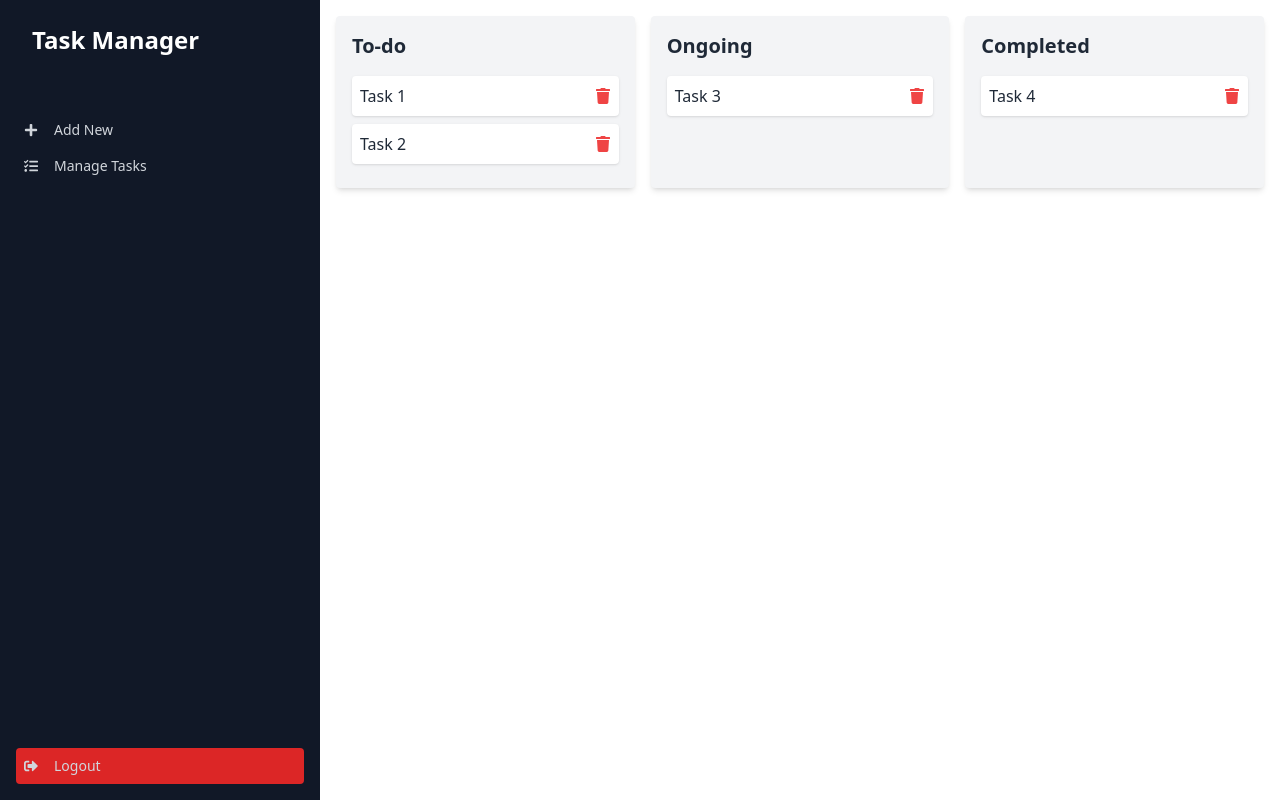
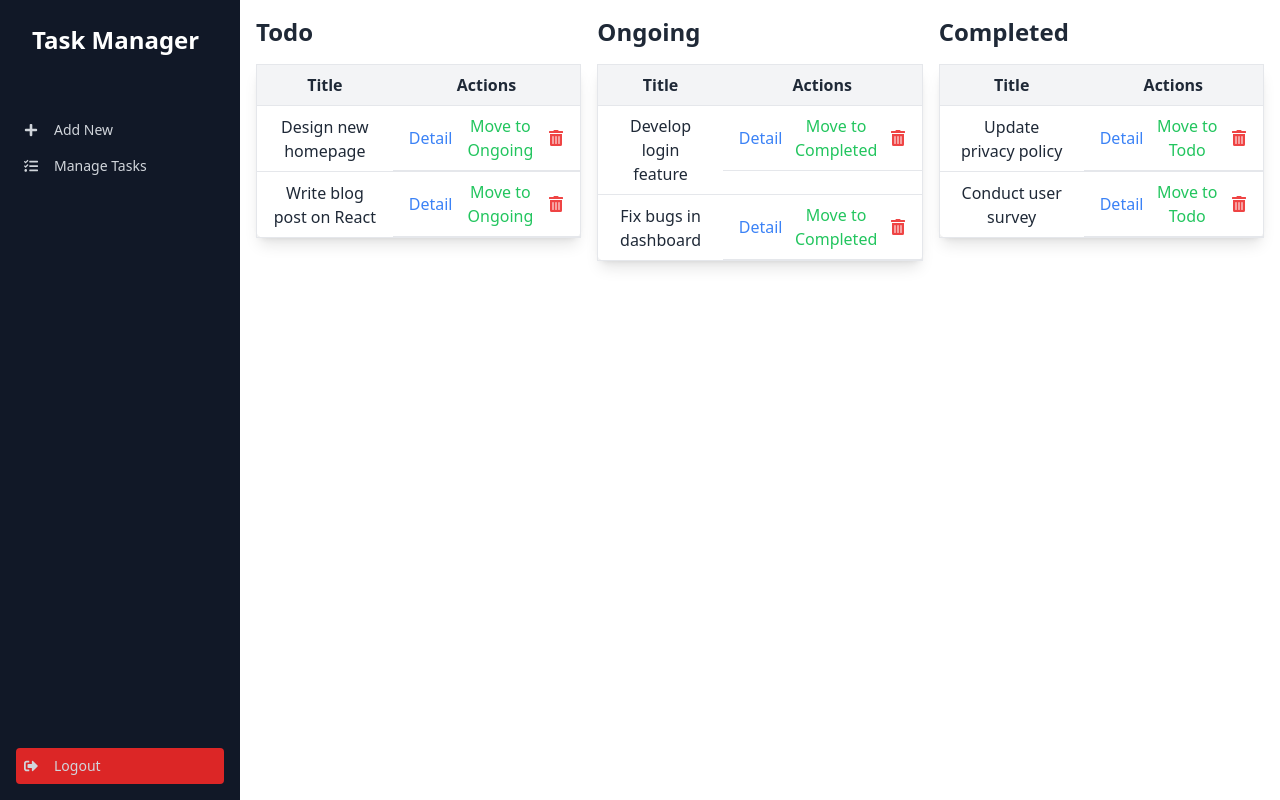
Before and after one commit to sisrafilss/task-management-client, a React (Vite) app: page /dashboard in a window 1280 px wide. Built offline with nearby package versions, Linux system fonts and the light colour scheme; no server answers; sample sign-in values are in the browser's storage.

Commit message:
manage tasks page in dashboard added

```diff
--- a/package.json
+++ b/package.json
@@ -19,6 +19,7 @@
     "react-hook-form": "^7.51.5",
     "react-hot-toast": "^2.4.1",
     "react-icons": "^5.2.1",
+    "react-modal": "^3.16.1",
     "react-router-dom": "^6.23.1"
   },
   "devDependencies": {
--- /dev/null
+++ b/src/components/TaskDetailModal.jsx
@@ -0,0 +1,42 @@
+/* eslint-disable react/prop-types */
+import Modal from "react-modal";
+
+const TaskDetailModal = ({ isOpen, onRequestClose, task }) => {
+  return (
+    <Modal
+      isOpen={isOpen}
+      onRequestClose={onRequestClose}
+      className="absolute inset-0 flex items-center justify-center p-4 bg-opacity-50 bg-gray-900"
+      overlayClassName="fixed inset-0 bg-black bg-opacity-50"
+      contentLabel="Task Detail Modal"
+    >
+      <div className="bg-white rounded-lg shadow-lg max-w-md w-full p-4">
+        <div className="flex justify-between items-center">
+          <h2 className="text-2xl font-bold">{task.title}</h2>
+          <button
+            className="text-gray-400 hover:text-gray-600"
+            onClick={onRequestClose}
+          >
+            &times;
+          </button>
+        </div>
+        <p className="text-sm text-gray-500">Deadline: {task.deadline}</p>
+        <p
+          className={`text-sm ${
+            task.priority === "high"
+              ? "text-red-500"
+              : task.priority === "moderate"
+              ? "text-yellow-500"
+              : "text-green-500"
+          }`}
+        >
+          Priority:{" "}
+          {task.priority.charAt(0).toUpperCase() + task.priority.slice(1)}
+        </p>
+        <p className="mt-2">{task.description}</p>
+      </div>
+    </Modal>
+  );
+};
+
+export default TaskDetailModal;
--- a/src/layouts/DashboardLayout.jsx
+++ b/src/layouts/DashboardLayout.jsx
@@ -44,7 +44,7 @@ const DashboardLayout = () => {
           onClick={closeDrawer}
           aria-label="close sidebar"
         ></label>
-        <ul className="menu p-4 w-80 min-h-full bg-gray-900 text-gray-300">
+        <ul className="menu p-4 w-60 min-h-full bg-gray-900 text-gray-300">
           {/* Sidebar content */}
           <li className="mb-6">
             <Link
--- a/src/pages/Dashboard/ManageTasks.jsx
+++ b/src/pages/Dashboard/ManageTasks.jsx
@@ -1,139 +1,215 @@
+/* eslint-disable no-unused-vars */
+// src/App.jsx
 import { useState } from "react";
-import { FaTrash } from "react-icons/fa";
-import { DragDropContext, Droppable, Draggable } from "react-beautiful-dnd";
+import { FaTrashAlt } from "react-icons/fa";
+// import Modal from "react-modal";
 import toast, { Toaster } from "react-hot-toast";
-import { motion } from "framer-motion";
+import TaskDetailModal from "../../components/TaskDetailModal";
+import { initialTasks } from "./draft";
 
-// Initial dummy tasks
-const initialTasks = {
-  todo: [
-    { id: "1", content: "Task 1" },
-    { id: "2", content: "Task 2" },
-  ],
-  ongoing: [{ id: "3", content: "Task 3" }],
-  completed: [{ id: "4", content: "Task 4" }],
+// Modal.setAppElement('#root');
+
+const ManageTasks = () => {
+  // Dummy task data
+
+  const [toDos, setToDos] = useState(initialTasks.todo);
+  const [onGoing, setOnGoing] = useState(initialTasks.ongoing);
+  const [completed, setCompleted] = useState(initialTasks.completed);
+
+  const [modalIsOpen, setModalIsOpen] = useState(false);
+  const [selectedTask, setSelectedTask] = useState(null);
+
+  const openModal = (task) => {
+    setSelectedTask(task);
+    setModalIsOpen(true);
   };
 
-const ManageTasks = () => {
-  const [tasks, setTasks] = useState(initialTasks);
-
-  // Handle delete functionality
-  const handleDelete = (section, taskId) => {
-    const confirmDelete = () => {
-      setTasks((prevTasks) => ({
-        ...prevTasks,
-        [section]: prevTasks[section].filter((task) => task.id !== taskId),
-      }));
-      toast.success("Task deleted successfully!");
+  const closeModal = () => {
+    setModalIsOpen(false);
+    setSelectedTask(null);
   };
 
-    toast(
-      (t) => (
-        <span>
-          Are you sure you want to delete this task?
-          <div className="flex justify-center gap-2 mt-2">
+  const handleMove = (section, taskId) => {
+    let task;
+    if (section === "todo") {
+      task = toDos.find((task) => task.id === taskId);
+      setToDos(toDos.filter((task) => task.id !== taskId));
+      setOnGoing([...onGoing, task]);
+    } else if (section === "ongoing") {
+      task = onGoing.find((task) => task.id === taskId);
+      setOnGoing(onGoing.filter((task) => task.id !== taskId));
+      setCompleted([...completed, task]);
+    } else if (section === "completed") {
+      task = completed.find((task) => task.id === taskId);
+      setCompleted(completed.filter((task) => task.id !== taskId));
+      setToDos([...toDos, task]);
+    }
+  };
+
+  // Handle delete with react-hot-toast
+  const handleDelete = (section, taskId) => {
+    toast((t) => (
+      <div className="text-gray-900">
+        <p>Are you sure you want to delete this task?</p>
+        <div className="flex justify-end space-x-2 mt-2">
           <button
-              onClick={() => {
-                confirmDelete();
-                toast.dismiss(t.id);
-              }}
-              className="bg-red-500 text-white px-4 py-1 rounded"
+            className="bg-gray-200 px-3 py-1 rounded hover:bg-gray-300"
+            onClick={() => toast.dismiss(t.id)}
           >
-              Yes
+            Cancel
           </button>
           <button
-              onClick={() => toast.dismiss(t.id)}
-              className="bg-gray-300 px-4 py-1 rounded"
+            className="bg-red-500 text-white px-3 py-1 rounded hover:bg-red-600"
+            onClick={() => {
+              if (section === "todo") {
+                setToDos(toDos.filter((task) => task.id !== taskId));
+              } else if (section === "ongoing") {
+                setOnGoing(onGoing.filter((task) => task.id !== taskId));
+              } else if (section === "completed") {
+                setCompleted(completed.filter((task) => task.id !== taskId));
+              }
+              toast.dismiss(t.id);
+              toast.success("Task deleted successfully");
+            }}
           >
-              No
+            Confirm
           </button>
         </div>
-        </span>
-      ),
-      {
-        duration: 5000,
-      }
-    );
+      </div>
+    ));
   };
 
-  // Handle drag end event
-  const onDragEnd = (result) => {
-    const { source, destination } = result;
+  return (
+    <div className="p-4 grid gap-4 lg:grid-cols-3 grid-cols-1">
+      <Toaster />
 
-    if (!destination) return; // Task was dropped outside the list
+      {/* Todo Section */}
+      <div className="mb-8">
+        <h2 className="text-2xl font-bold mb-4 capitalize">Todo</h2>
+        <table className="min-w-full bg-white border border-gray-200 shadow-lg rounded-lg mb-8">
+          <thead className="bg-gray-100">
+            <tr>
+              <th className="py-2 px-4 border-b">Title</th>
+              <th className="py-2 px-4 border-b">Actions</th>
+            </tr>
+          </thead>
+          <tbody>
+            {toDos.map((task, i) => (
+              <tr key={task.id} className="text-center border-t">
+                <td className="py-2 px-4 border-b">{task.title}</td>
+                <td className="py-2 px-4 border-b flex justify-center space-x-2">
+                  <button
+                    className="text-blue-500 hover:text-blue-700"
+                    onClick={() => openModal(task)}
+                  >
+                    Detail
+                  </button>
+                  <button
+                    className="text-green-500 hover:text-green-700"
+                    onClick={() => handleMove("todo", task.id)}
+                  >
+                    Move to Ongoing
+                  </button>
+                  <button
+                    className="text-red-500 hover:text-red-700"
+                    onClick={() => handleDelete("todo", task.id)}
+                  >
+                    <FaTrashAlt />
+                  </button>
+                </td>
+              </tr>
+            ))}
+          </tbody>
+        </table>
+      </div>
 
-    // If the task was dropped in the same place, do nothing
-    if (
-      source.droppableId === destination.droppableId &&
-      source.index === destination.index
-    ) {
-      return;
-    }
+      {/* Ongoing Section */}
+      <div className="mb-8">
+        <h2 className="text-2xl font-bold mb-4 capitalize">Ongoing</h2>
+        <table className="min-w-full bg-white border border-gray-200 shadow-lg rounded-lg mb-8">
+          <thead className="bg-gray-100">
+            <tr>
+              <th className="py-2 px-4 border-b">Title</th>
+              <th className="py-2 px-4 border-b">Actions</th>
+            </tr>
+          </thead>
+          <tbody>
+            {onGoing.map((task, i) => (
+              <tr key={task.id} className="text-center border-t">
+                <td className="py-2 px-4 border-b">{task.title}</td>
+                <td className="py-2 px-4 border-b flex justify-center space-x-2">
+                  <button
+                    className="text-blue-500 hover:text-blue-700"
+                    onClick={() => openModal(task)}
+                  >
+                    Detail
+                  </button>
+                  <button
+                    className="text-green-500 hover:text-green-700"
+                    onClick={() => handleMove("ongoing", task.id)}
+                  >
+                    Move to Completed
+                  </button>
+                  <button
+                    className="text-red-500 hover:text-red-700"
+                    onClick={() => handleDelete("ongoing", task.id)}
+                  >
+                    <FaTrashAlt />
+                  </button>
+                </td>
+              </tr>
+            ))}
+          </tbody>
+        </table>
+      </div>
 
-    // Reorder tasks
-    const sourceTasks = Array.from(tasks[source.droppableId]);
-    const [movedTask] = sourceTasks.splice(source.index, 1);
-    const destinationTasks = Array.from(tasks[destination.droppableId]);
-    destinationTasks.splice(destination.index, 0, movedTask);
+      {/* Completed Section */}
+      <div className="mb-8">
+        <h2 className="text-2xl font-bold mb-4 capitalize">Completed</h2>
+        <table className="min-w-full bg-white border border-gray-200 shadow-lg rounded-lg mb-8">
+          <thead className="bg-gray-100">
+            <tr>
+              <th className="py-2 px-4 border-b">Title</th>
+              <th className="py-2 px-4 border-b">Actions</th>
+            </tr>
+          </thead>
+          <tbody>
+            {completed.map((task, i) => (
+              <tr key={task.id} className="text-center border-t">
+                <td className="py-2 px-4 border-b">{task.title}</td>
+                <td className="py-2 px-4 border-b flex justify-center space-x-2">
+                  <button
+                    className="text-blue-500 hover:text-blue-700"
+                    onClick={() => openModal(task)}
+                  >
+                    Detail
+                  </button>
+                  <button
+                    className="text-green-500 hover:text-green-700"
+                    onClick={() => handleMove("completed", task.id)}
+                  >
+                    Move to Todo
+                  </button>
+                  <button
+                    className="text-red-500 hover:text-red-700"
+                    onClick={() => handleDelete("completed", task.id)}
+                  >
+                    <FaTrashAlt />
+                  </button>
+                </td>
+              </tr>
+            ))}
+          </tbody>
+        </table>
+      </div>
 
-    // Update state with the new tasks order
-    setTasks((prevTasks) => ({
-      ...prevTasks,
-      [source.droppableId]: sourceTasks,
-      [destination.droppableId]: destinationTasks,
-    }));
-  };
-
-  // Render individual task
-  const renderTask = (task, index, section) => (
-    <Draggable key={task.id} draggableId={task.id} index={index}>
-      {(provided) => (
-        <motion.div
-          ref={provided.innerRef}
-          {...provided.draggableProps}
-          {...provided.dragHandleProps}
-          initial={{ opacity: 0, y: -20 }}
-          animate={{ opacity: 1, y: 0 }}
-          exit={{ opacity: 0, y: 20 }}
-          className="flex justify-between items-center p-2 bg-white rounded shadow mb-2"
-        >
-          <span>{task.content}</span>
-          <FaTrash
-            className="text-red-500 cursor-pointer"
-            onClick={() => handleDelete(section, task.id)}
+      {selectedTask && (
+        <TaskDetailModal
+          isOpen={modalIsOpen}
+          onRequestClose={closeModal}
+          task={selectedTask}
         />
-        </motion.div>
       )}
-    </Draggable>
-  );
-
-  // Render task section
-  const renderSection = (sectionTitle, sectionId) => (
-    <Droppable droppableId={sectionId}>
-      {(provided) => (
-        <div
-          ref={provided.innerRef}
-          {...provided.droppableProps}
-          className="flex-1 bg-gray-100 p-4 rounded shadow-md"
-        >
-          <h2 className="text-xl font-bold mb-4">{sectionTitle}</h2>
-          {tasks[sectionId].map((task, index) =>
-            renderTask(task, index, sectionId)
-          )}
-          {provided.placeholder}
-        </div>
-      )}
-    </Droppable>
-  );
-
-  return (
-    <div className="p-4 flex flex-col lg:flex-row gap-4">
-      <Toaster />
-      <DragDropContext onDragEnd={onDragEnd}>
-        {renderSection("To-do", "todo")}
-        {renderSection("Ongoing", "ongoing")}
-        {renderSection("Completed", "completed")}
-      </DragDropContext>
     </div>
   );
 };
--- /dev/null
+++ b/src/pages/Dashboard/draft.jsx
@@ -0,0 +1,58 @@
+
+
+export const initialTasks = {
+    todo: [
+      {
+        id: 1,
+        title: "Design new homepage",
+        deadline: "2024-06-20",
+        priority: "high",
+        description:
+          "Design a new homepage for the company website that is visually appealing and user-friendly. The design should align with the company’s brand and attract more users.",
+      },
+      {
+        id: 2,
+        title: "Write blog post on React",
+        deadline: "2024-06-18",
+        priority: "moderate",
+        description:
+          "Write an engaging and informative blog post about the benefits and best practices of using React.js for modern web development. The post should be around 1500 words.",
+      },
+    ],
+    ongoing: [
+      {
+        id: 3,
+        title: "Develop login feature",
+        deadline: "2024-06-25",
+        priority: "high",
+        description:
+          "Develop a secure and efficient login feature for the app that includes user authentication and session management. Ensure that it meets all security standards.",
+      },
+      {
+        id: 4,
+        title: "Fix bugs in dashboard",
+        deadline: "2024-06-22",
+        priority: "low",
+        description:
+          "Identify and fix bugs in the dashboard section of the app. Make sure that all functionalities are working smoothly and efficiently after the fixes.",
+      },
+    ],
+    completed: [
+      {
+        id: 5,
+        title: "Update privacy policy",
+        deadline: "2024-06-10",
+        priority: "moderate",
+        description:
+          "Update the company’s privacy policy to comply with new regulations and ensure that it is clearly communicated to users. The updated policy should be easily accessible on the website.",
+      },
+      {
+        id: 6,
+        title: "Conduct user survey",
+        deadline: "2024-06-15",
+        priority: "low",
+        description:
+          "Conduct a comprehensive user survey to gather feedback on the app’s features and performance. Use the data to inform future updates and improvements.",
+      },
+    ],
+  };
```
Also changed, not shown: 1 other file (tests, documents, lock files or other folders). Lines whose indentation alone changed are shown as unchanged.
